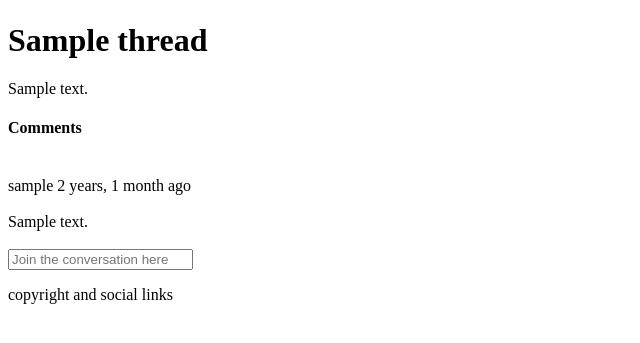
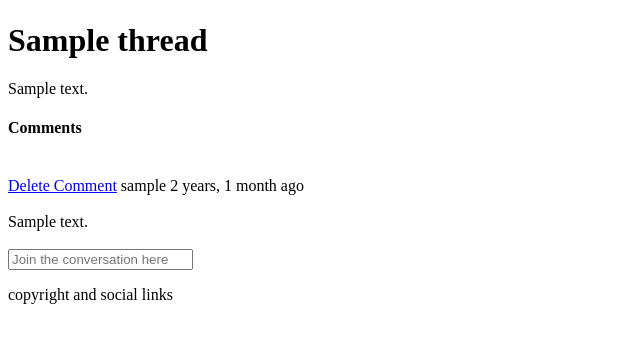
Before and after one commit to Chris-McGonigle/drone-digest, a Django app: page /threads/1 in a window 1280 px wide. Shown: the part 146-489 px from the top of the page, without its empty margins (0-640 px from the left). Run offline with Django 3.2, Linux system fonts and the light colour scheme; a user stored in the database is signed in; tables that the repository leaves empty hold one stand-in row (values such as "Sample post").

Commit message:
Add delete cfunctionality to thread comments

```diff
--- a/drone_digest/urls.py
+++ b/drone_digest/urls.py
@@ -14,4 +14,5 @@ urlpatterns = [
     path('new-thread/', views.newThread, name="new-thread"),
     path('update-thread/<str:pk>', views.updateThread, name="update-thread"),
     path('delete-thread/<str:pk>', views.deleteThread, name="delete-thread"),
+    path('delete-comment/<str:pk>', views.deleteComment, name="delete-comment"),
 ]
--- a/forum/views.py
+++ b/forum/views.py
@@ -128,3 +128,19 @@ def deleteThread(request, pk):
         thread.delete()
         return redirect('homepage')
     return render(request, 'confirm-delete.html', {'obj': thread})
+
+
+# View to delete posts
+
+@login_required(login_url='signin')
+def deleteComment(request, pk):
+    comment = Post.objects.get(id=pk)
+
+    if request.user != comment.author:
+        return HttpResponse('Only comment authors can delete existing threads')
+
+
+    if request.method == "POST":
+        comment.delete()
+        return redirect('homepage')
+    return render(request, 'confirm-delete.html', {'obj': comment})
--- a/templates/threads.html
+++ b/templates/threads.html
@@ -16,7 +16,10 @@
     {% for comment in comments %}
 
         <div>
+            {% if request.user == comment.author %}
+            <a href="{% url 'delete-comment' comment.id %}">Delete Comment</a>
             {{comment.author}} {{comment.created|timesince}} ago
+            {% endif %}
         </div>
         <br>
         <div>
```
